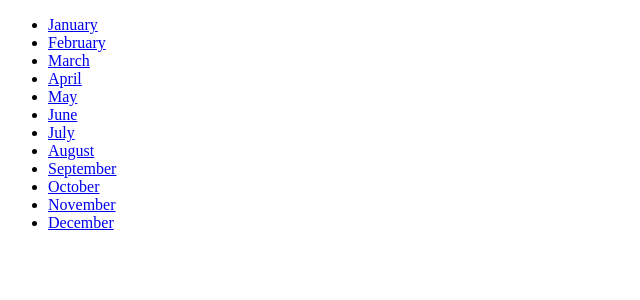
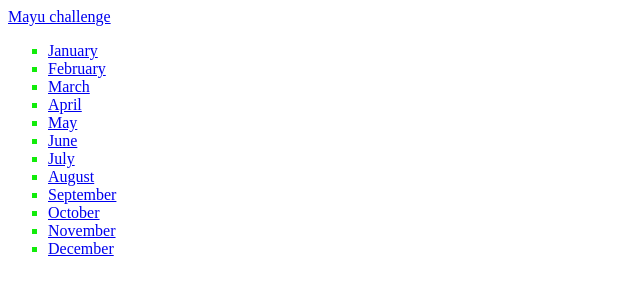
Before and after one commit to ShashankSrivastava-mayu/Monthly, a Django app: page /challenge/ in a window 1280 px wide. Shown: the top 300 px of the page, without its empty margins (0-640 px from the left). Run offline with Django 5.2, Linux system fonts and the light colour scheme.

Commit message:
HTMLANDCSSDynamiccode

```diff
--- /dev/null
+++ b/challenges/static/challenges/challenge.css
@@ -0,0 +1,4 @@
+ul{
+    list-style: square;
+    color: rgb(18, 236, 11);
+}
--- a/challenges/templates/challenges/challenge.html
+++ b/challenges/templates/challenges/challenge.html
@@ -4,6 +4,7 @@
 {% endblock %}
 
 {% block content %}
+         {% include "challenges/includes/navigation.html" %}
          <h1>{{Month_text}} Diet plan</h1>
          {%if Text is not None %}
             <h2>{{Text}}</h2>
--- /dev/null
+++ b/challenges/templates/challenges/includes/navigation.html
@@ -0,0 +1,9 @@
+{% comment %} this is we are using in index and challenge.html for adding
+navigation header in our http://127.0.0.1:8000/challenge/December this link.
+we can also use this in our index and challenge.html folder but we are declaring
+here and will use in both files{% endcomment %}
+<header>
+    <nav>
+        <a href="{% url "Navigation" %}">Mayu challenge</a>
+    </nav>
+</header>
--- a/challenges/templates/challenges/index.html
+++ b/challenges/templates/challenges/index.html
@@ -1,16 +1,21 @@
 {% extends "base.html" %}
+{% load static %}
+
+{% block css_style%}
+    <link rel="stylesheet" href="{% static "challenges/challenge.css" %}">
+{% endblock %}
 {% block page_title %}
-    All Challen
+    All Challenge
 {% endblock %}
 
 {% block content %}
+   {% include "challenges/includes/navigation.html" %}
     <ul>
         {% for mon in month %}
             <li><a href="{% url "Month_ka_Challenge" mon %}">{{ mon|title }}</a></li>
         {% endfor %}
     </ul>
 {% endblock %}
-
 
 
 {% comment %} <!DOCTYPE html>
--- a/challenges/urls.py
+++ b/challenges/urls.py
@@ -6,7 +6,7 @@ urlpatterns = [
     path("<str:month>", views.monthly_challenge_by_String, name = "Month_ka_Challenge"),
     #We are using name function here because we don't want to change the url everywhere
     # we can access by using this name of str:month urls in views.py file
-    path("", views.index)
+    path("", views.index, name = "Navigation")
     # this path will conclude http://127.0.0.1:8000/challenge/ this url too it will not give error 404
 
 ]
--- a/challenges/views.py
+++ b/challenges/views.py
@@ -1,4 +1,4 @@
-from django.http import HttpResponse, HttpResponseNotFound,HttpResponseRedirect
+from django.http import Http404, HttpResponse, HttpResponseNotFound,HttpResponseRedirect
 from django.shortcuts import render
 from django.urls import reverse
 from django.template.loader import render_to_string
@@ -124,6 +124,8 @@ def monthly_challenge_by_String(request, month):
         # returning_html = f"<h1>{mera_challenging}</h1>"# using some html here to design the code
         # return HttpResponse(returning_html)
         # We can also use adynamic way behalf of this both upper lines by using render function
+        # render function only use in successfull response not in error response
+        # by using httpresponsenotfound not in httpresponse
         return render(request, "challenges/challenge.html", {
             "Text" : mera_challenging,
             "Month_text": month.capitalize()
@@ -131,4 +133,16 @@ def monthly_challenge_by_String(request, month):
         # now if we want to get dict values instead of "Welcome in lala's Kingdom"
         # we have to add one more parameter in return render of dict type which we will call in challenge.html file
     except:
-        return HttpResponseNotFound("<h1>NOT in MENU</h1>")
+
+        #return HttpResponseNotFound("<h1>NOT in MENU</h1>")
+    # now we will create 404.html page instead of above code for getting other message
+    # by using render_to_string function just because we can use render function only in
+    # case of successfull response
+
+        # returning_404 = render_to_string("404.html")
+        # return HttpResponseNotFound(returning_404)
+
+    # we can also use a class which we can import hera and use instead of above code
+
+
+            raise Http404()# it will dynamically give exact 404 error not found
--- a/monthly_challenges/settings.py
+++ b/monthly_challenges/settings.py
@@ -119,7 +119,7 @@ USE_TZ = True
 # Static files (CSS, JavaScript, Images)
 # https://docs.djangoproject.com/en/5.1/howto/static-files/
 
-STATIC_URL = 'static/'
+STATIC_URL = '/static/'
 
 # Default primary key field type
 # https://docs.djangoproject.com/en/5.1/ref/settings/#default-auto-field
--- a/templates/base.html
+++ b/templates/base.html
@@ -4,6 +4,7 @@
         <meta charset="UTF-8">
         <meta name="viewport" content="width=device-width, initial-scale=1.0">
         <title>{% block page_title %}All challenge{% endblock  %}</title>
+        {% block css_style %}{% endblock %}
     </head>
     <body>
         {% block content %}{% endblock %}
```
Also changed, not shown: templates/404.html (added, +7 -0 lines). Lines whose indentation alone changed are shown as unchanged.
